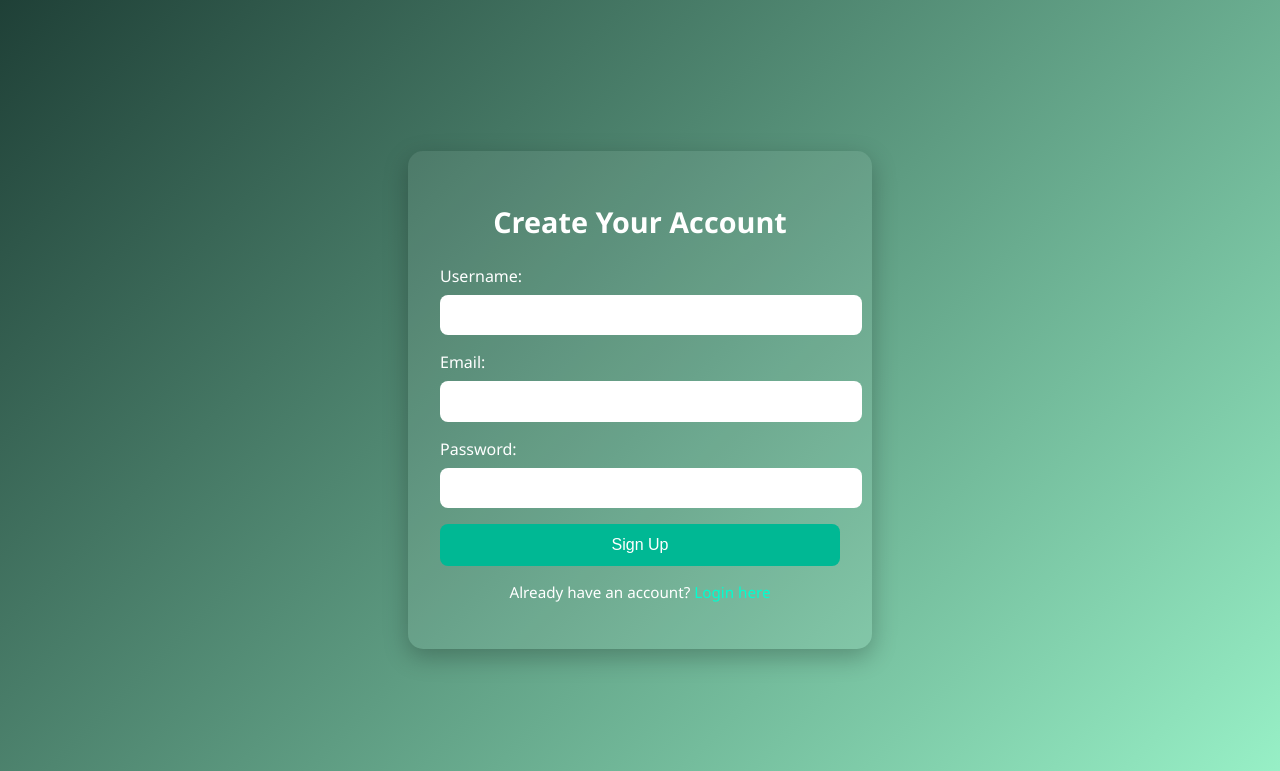
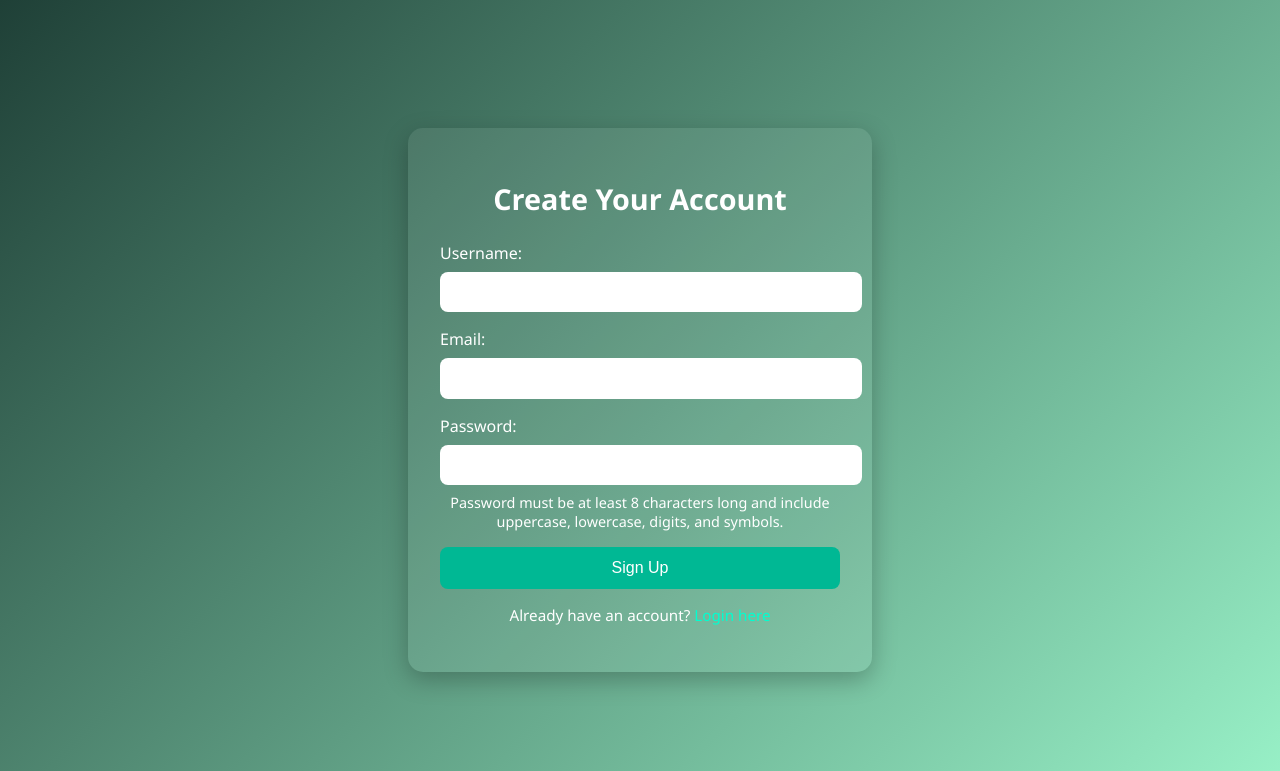
Before and after one commit to ABDULAFEEZ12/Tawfia-Ai, a Flask app: page /signup in a window 1280 px wide. Shown: the top 771 px of the page. Run offline with Flask 3, Linux system fonts and the light colour scheme.

Commit message:
Update signup.html

```diff
--- a/templates/signup.html
+++ b/templates/signup.html
@@ -114,18 +114,20 @@
           {% endif %}
         {% endwith %}
         <h1>Create Your Account</h1>
-        <form method="POST" action="/signup" autocomplete="off">
+        <form method="POST" action="/signup">
             <div>
                 <label for="username">Username:</label>
-                <input type="text" id="username" name="username" required autocomplete="username" />
+                <input type="text" id="username" name="username" required />
             </div>
             <div>
                 <label for="email">Email:</label>
-                <input type="email" id="email" name="email" required autocomplete="email" />
+                <input type="email" id="email" name="email" required />
             </div>
             <div>
                 <label for="password">Password:</label>
-                <input type="password" id="password" name="password" required autocomplete="new-password" />
+                <input type="password" id="password" name="password" required />
+                <!-- Password requirements message added here -->
+                <p style="font-size: 0.9rem; margin-top: 0.5rem;">Password must be at least 8 characters long and include uppercase, lowercase, digits, and symbols.</p>
             </div>
             <button type="submit">Sign Up</button>
         </form>
```
